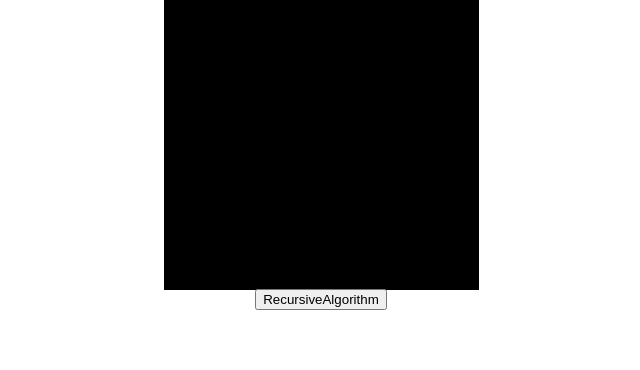
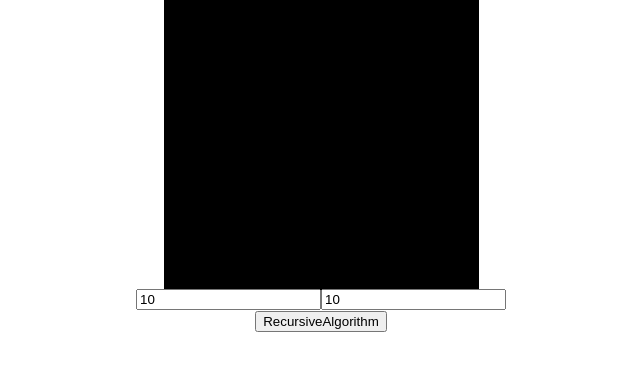
Before and after one commit to PabloLandro/maze-generator-web, a React (Create React App) app: page / in a window 1280 px wide. Shown: the top 370 px of the page, without its empty margins (319-959 px from the left). Built offline with nearby package versions, Linux system fonts and the light colour scheme.

Commit message:
Size fields
Added size input fields to the interface

```diff
--- a/src/components/Main.jsx
+++ b/src/components/Main.jsx
@@ -18,7 +18,7 @@ export default class Maze extends React.Component {
     }
 
     createMaze = () => {
-        let maze = MazeFunctions.createMaze(this.props.width, this.props.height);
+        let maze = MazeFunctions.createMaze(this.state.width, this.state.height);
         this.setState({ maze: maze });
         return maze;
     }
@@ -30,6 +30,12 @@ export default class Maze extends React.Component {
         this.setState({ maze: auxMaze });
     }
 
+    handleChange = (event) => {
+        this.setState({
+            [event.target.name]: event.target.value
+        });
+    }
+
     render () {
         return (
             <div>
@@ -38,6 +44,18 @@ export default class Maze extends React.Component {
                     : DisplayFunctions.getDisplayMaze(this.state.maze)
                 }
                 <div>
+                    <input
+                        name="width"
+                        value={this.state.width}
+                        onChange={this.handleChange}
+                    />
+                    <input
+                        name="height"
+                        value={this.state.height}
+                        onChange={this.handleChange}
+                    />
+                </div>
+                <div>
                     <button onClick={this.runRecusriveAlgorithm}>RecursiveAlgorithm</button>
                </div>
             </div>
```
